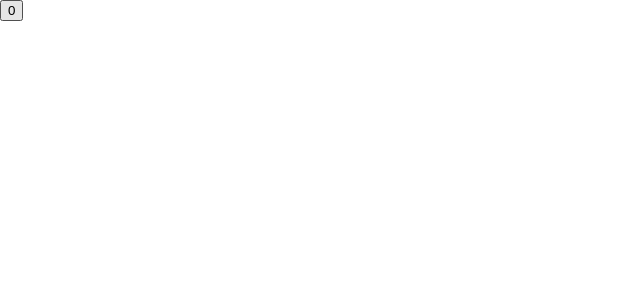
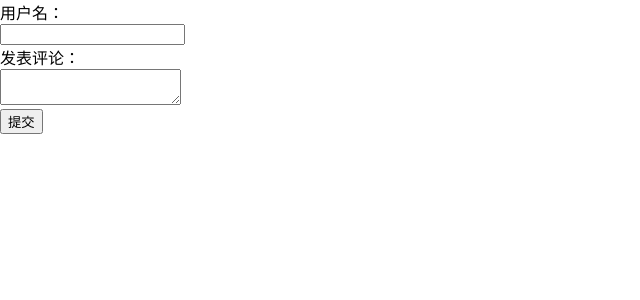
Before and after one commit to daoyi7/r, a React (Create React App) app: page / in a window 1280 px wide. Shown: the top 300 px of the page, without its empty margins (0-640 px from the left). Built offline with nearby package versions, Linux system fonts and the light colour scheme.

Commit message:
study-33 评论功能

```diff
--- a/src/index.js
+++ b/src/index.js
@@ -33,7 +33,8 @@ import './index.css';
 // import App from './study/study-29/study-29'                                  // 第29课
 // import App from './study/study-30/study-30'                                  // 第30课
 // import App from './study/study-31/study-31'                                  // 第31课
-import App from './study/study-32/study-32'                                 // 第32课
+// import App from './study/study-32/study-32'                                  // 第32课
+import App from './study/study-33/study-33'                                 // 第33课
 import registerServiceWorker from './registerServiceWorker';
 
 // ReactDOM.render(<App />, document.getElementById('root'));
--- /dev/null
+++ b/src/study/study-33/study-33.js
@@ -0,0 +1,118 @@
+import React, {Component} from 'react'
+
+class ComponentInput extends Component {
+
+  state = {
+    username: '',
+    content: '',
+  }
+
+  changeUsernameFn = this.changeUsernameFn.bind(this)
+
+  changeUsernameFn(e) {
+    this.setState({
+      username: e.target.value
+    })
+  }
+
+  changeContenFn = this.changeContenFn.bind(this)
+
+  changeContenFn(e) {
+    this.setState({
+      content: e.target.value
+    })
+  }
+
+  submitClickFn = this.submitClickFn.bind(this)
+
+  submitClickFn() {
+    if(this.props.onSubmit) {
+      const { username, content } = this.state
+      this.props.onSubmit({ username, content })
+    }
+
+    this.setState({
+      content: '',
+      username: ''
+    })
+  }
+
+  render() {
+    return (
+      <div>
+        <div>
+          <span>用户名：</span>
+          <div>
+            <input value={this.state.username} onChange={this.changeUsernameFn} />
+          </div>
+        </div>
+        <div>
+          <span>发表评论：</span>
+          <div>
+            <textarea value={this.state.content} onChange={this.changeContenFn} />
+          </div>
+        </div>
+        <div>
+          <button onClick={this.submitClickFn}>提交</button>
+        </div>
+      </div>
+    )
+  }
+}
+
+class Comment extends Component {
+  render() {
+    return (
+      <div>
+        <div>
+          <span>{this.props.comment.username}</span>
+        </div>
+        <p>{this.props.comment.content}</p>
+      </div>
+    )
+  }
+}
+
+class ComponentList extends Component {
+
+  static defaultProps = {
+    comments: []
+  }
+
+  render() {
+    return (
+      <div>
+        {this.props.comments.map(
+          (comment, i) =>
+          <Comment key={i} comment= {comment}/>
+        )}
+      </div>
+    )
+  }
+}
+
+export default class CommentApp extends Component {
+
+  state = {
+    comments: []
+  }
+
+  submitClickAppFn = this.submitClickAppFn.bind(this)
+
+  submitClickAppFn(comment) {
+    console.log(comment)
+    this.state.comments.push(comment)
+    this.setState({
+      comments: this.state.comments
+    })
+  }
+
+  render() {
+    return (
+      <div>
+        <ComponentInput onSubmit = {this.submitClickAppFn}/>
+        <ComponentList comments = {this.state.comments}/>
+      </div>
+    )
+  }
+}
```
Also changed, not shown: src/study/study-04/readme.md, src/study/study-33/readme.md (added).
